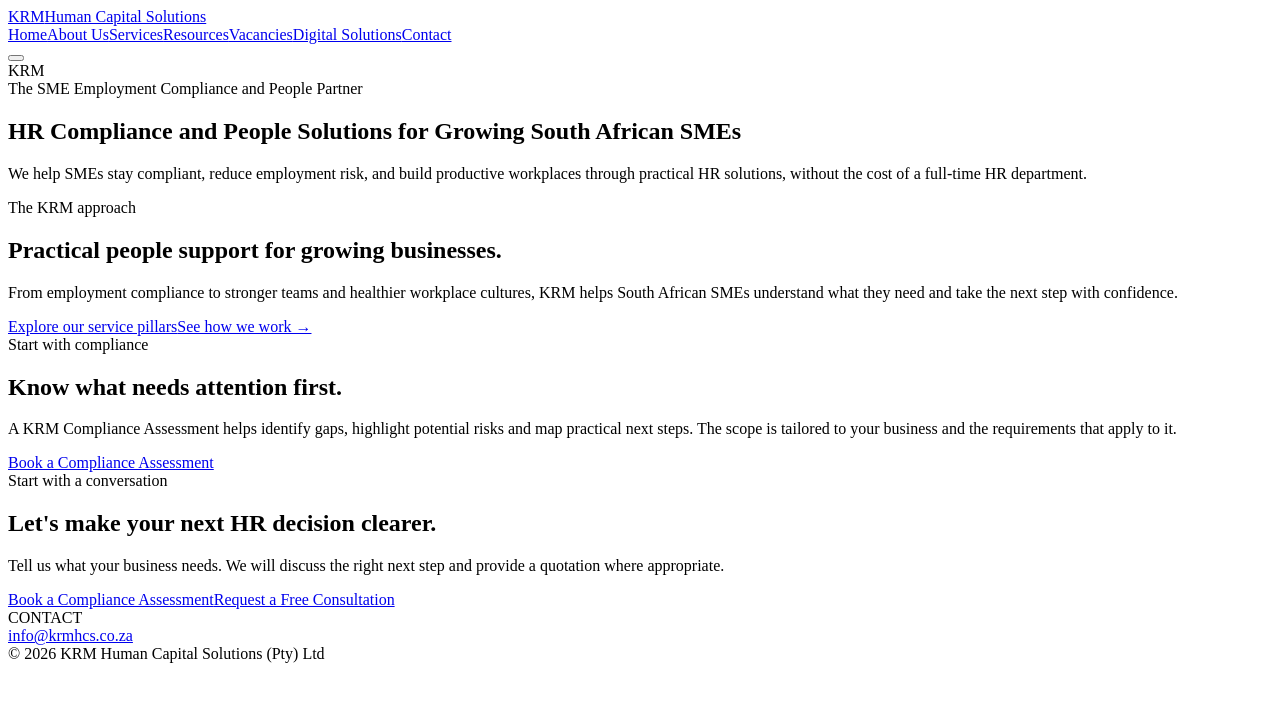
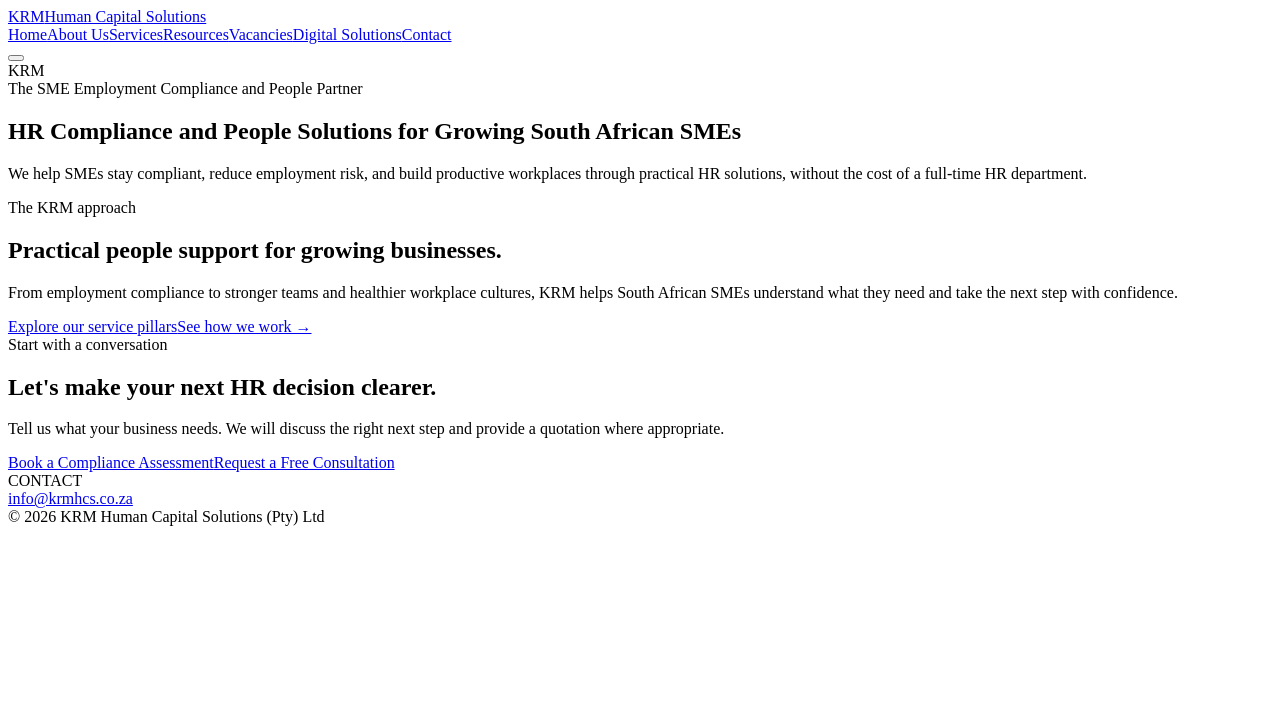
Before and after one commit to UnarineL/krm_website, a React (Vite) app: page / in a window 1280 px wide. Shown: the top 702 px of the page. Built offline with nearby package versions, Linux system fonts and the light colour scheme; the HTML template or start-up script is replaced by a standard one.

Commit message:
Remove compliance assessment band from homepage

```diff
--- a/src/KRMContent.jsx
+++ b/src/KRMContent.jsx
@@ -127,13 +127,6 @@ export function KRMHome() {
       </div>
     </section>
 
-    <section className="band band-teal">
-      <div className="content split krm-featured-assessment">
-        <div><span className="eyebrow eyebrow-light">Start with compliance</span><h2 className="serif">Know what needs attention first.</h2></div>
-        <div><p>A KRM Compliance Assessment helps identify gaps, highlight potential risks and map practical next steps. The scope is tailored to your business and the requirements that apply to it.</p><BookingLink light>Book a Compliance Assessment</BookingLink></div>
-      </div>
-    </section>
-
     <section className="cta krm-final-cta">
       <div className="content"><span className="eyebrow">Start with a conversation</span><h2 className="serif">Let's make your next HR decision clearer.</h2><p>Tell us what your business needs. We will discuss the right next step and provide a quotation where appropriate.</p><div className="hero-actions"><BookingLink>Book a Compliance Assessment</BookingLink><Link className="button" to="/contact">Request a Free Consultation</Link></div></div>
     </section>
```
